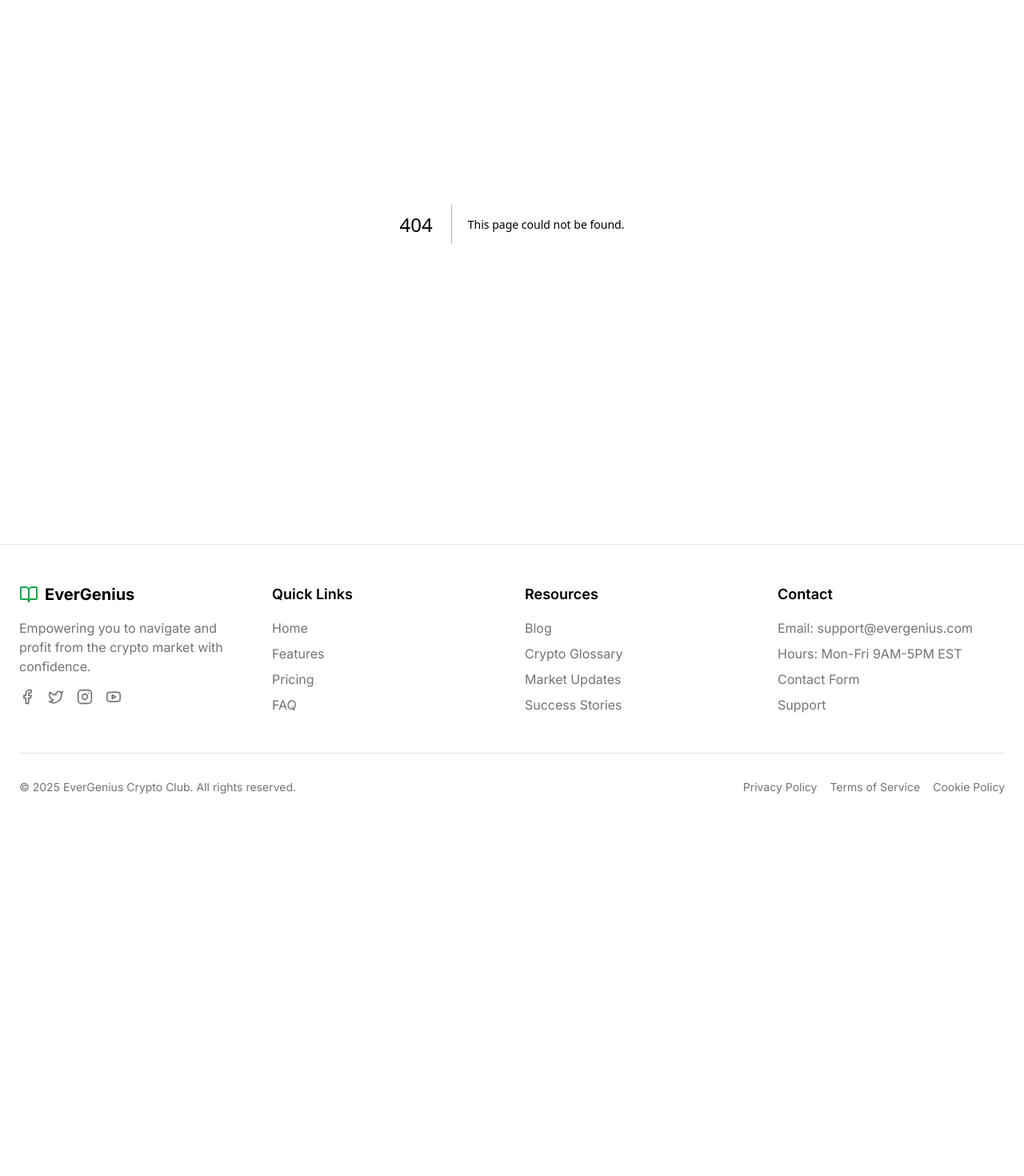
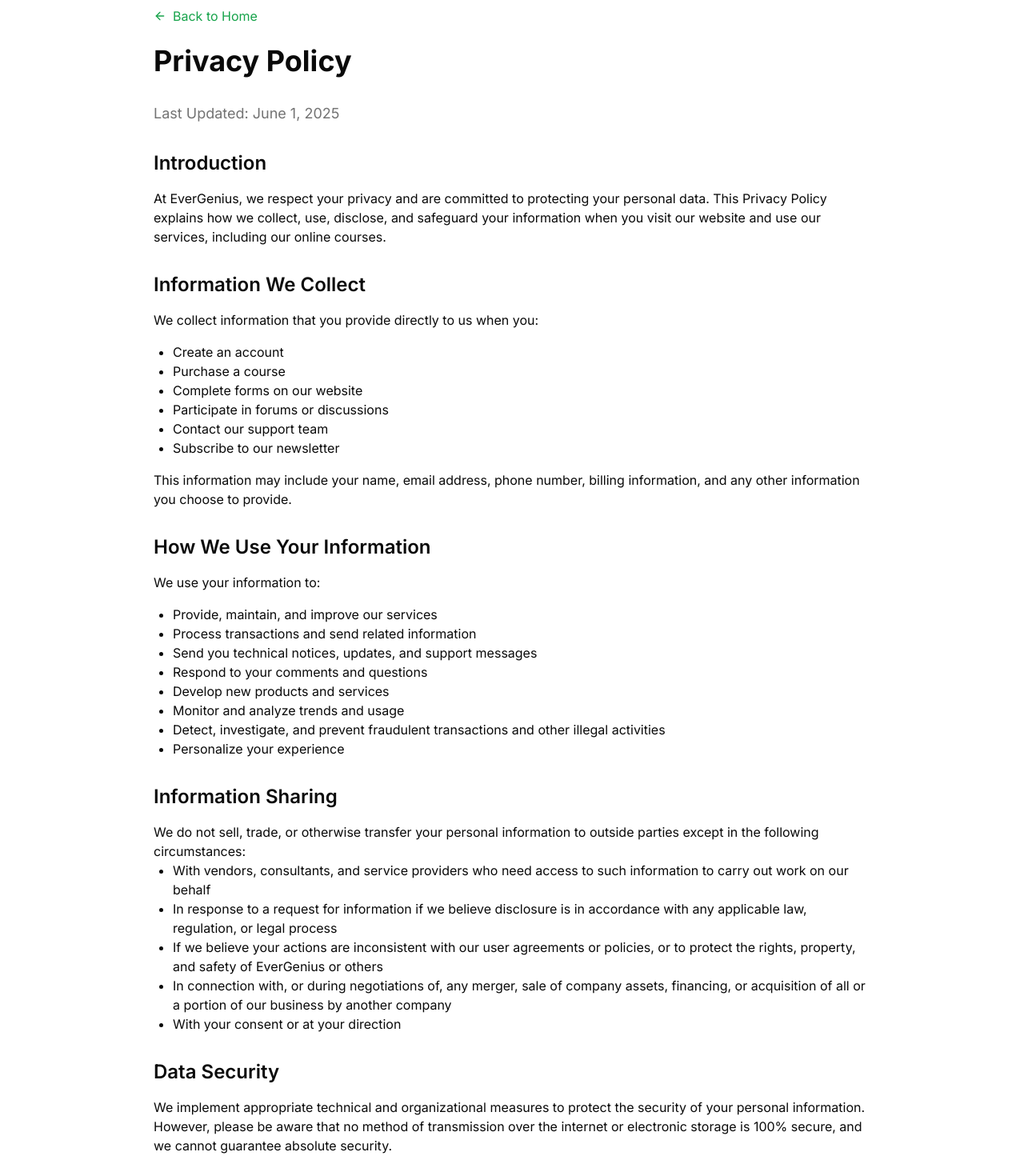
Before and after one commit to Jossyboydgenius/Evergenius, a Next.js app: page /privacy-policy in a window 1280 px wide. Before the commit this address had no page. Shown: the part 120-1590 px from the top of the page at 80% size. Before the commit the page ends 1162 px from the top, so only its background shows below. Built offline with nearby package versions, Linux system fonts and the light colour scheme.

Commit message:
add: create privacy policy page with comprehensive content and styling

```diff
--- /dev/null
+++ b/app/privacy-policy/page.tsx
@@ -0,0 +1,126 @@
+"use client";
+
+import Link from "next/link";
+import { ArrowLeft } from "lucide-react";
+
+export default function PrivacyPolicyPage() {
+  return (
+    <div className="container mx-auto px-4 py-12 md:py-20 pt-24 md:pt-32">
+      <div className="max-w-4xl mx-auto">
+        <Link href="/" className="inline-flex items-center text-green-600 hover:text-green-700 mb-6">
+          <ArrowLeft className="mr-2 h-4 w-4" />
+          Back to Home
+        </Link>
+
+        <h1 className="text-3xl md:text-4xl font-bold mb-8">Privacy Policy</h1>
+
+        <div className="prose prose-lg max-w-none">
+          <p className="text-lg text-muted-foreground mb-8">
+            Last Updated: June 1, 2025
+          </p>
+
+          <section className="mb-8">
+            <h2 className="text-2xl font-semibold mb-4">Introduction</h2>
+            <p>
+              At EverGenius, we respect your privacy and are committed to protecting your personal data.
+              This Privacy Policy explains how we collect, use, disclose, and safeguard your information when
+              you visit our website and use our services, including our online courses.
+            </p>
+          </section>
+
+          <section className="mb-8">
+            <h2 className="text-2xl font-semibold mb-4">Information We Collect</h2>
+            <p className="mb-4">
+              We collect information that you provide directly to us when you:
+            </p>
+            <ul className="list-disc pl-6 mb-4">
+              <li>Create an account</li>
+              <li>Purchase a course</li>
+              <li>Complete forms on our website</li>
+              <li>Participate in forums or discussions</li>
+              <li>Contact our support team</li>
+              <li>Subscribe to our newsletter</li>
+            </ul>
+            <p>
+              This information may include your name, email address, phone number, billing information,
+              and any other information you choose to provide.
+            </p>
+          </section>
+
+          <section className="mb-8">
+            <h2 className="text-2xl font-semibold mb-4">How We Use Your Information</h2>
+            <p className="mb-4">We use your information to:</p>
+            <ul className="list-disc pl-6">
+              <li>Provide, maintain, and improve our services</li>
+              <li>Process transactions and send related information</li>
+              <li>Send you technical notices, updates, and support messages</li>
+              <li>Respond to your comments and questions</li>
+              <li>Develop new products and services</li>
+              <li>Monitor and analyze trends and usage</li>
+              <li>Detect, investigate, and prevent fraudulent transactions and other illegal activities</li>
+              <li>Personalize your experience</li>
+            </ul>
+          </section>
+
+          <section className="mb-8">
+            <h2 className="text-2xl font-semibold mb-4">Information Sharing</h2>
+            <p>
+              We do not sell, trade, or otherwise transfer your personal information to outside parties
+              except in the following circumstances:
+            </p>
+            <ul className="list-disc pl-6">
+              <li>With vendors, consultants, and service providers who need access to such information to carry out work on our behalf</li>
+              <li>In response to a request for information if we believe disclosure is in accordance with any applicable law, regulation, or legal process</li>
+              <li>If we believe your actions are inconsistent with our user agreements or policies, or to protect the rights, property, and safety of EverGenius or others</li>
+              <li>In connection with, or during negotiations of, any merger, sale of company assets, financing, or acquisition of all or a portion of our business by another company</li>
+              <li>With your consent or at your direction</li>
+            </ul>
+          </section>
+
+          <section className="mb-8">
+            <h2 className="text-2xl font-semibold mb-4">Data Security</h2>
+            <p>
+              We implement appropriate technical and organizational measures to protect the security of your
+              personal information. However, please be aware that no method of transmission over the internet
+              or electronic storage is 100% secure, and we cannot guarantee absolute security.
+            </p>
+          </section>
+
+          <section className="mb-8">
+            <h2 className="text-2xl font-semibold mb-4">Your Rights</h2>
+            <p className="mb-4">
+              Depending on your location, you may have certain rights regarding your personal information, including:
+            </p>
+            <ul className="list-disc pl-6">
+              <li>The right to access personal information we hold about you</li>
+              <li>The right to request correction of inaccurate personal information</li>
+              <li>The right to request deletion of your personal information</li>
+              <li>The right to object to processing of your personal information</li>
+              <li>The right to data portability</li>
+              <li>The right to withdraw consent</li>
+            </ul>
+          </section>
+
+          <section className="mb-8">
+            <h2 className="text-2xl font-semibold mb-4">Changes to This Privacy Policy</h2>
+            <p>
+              We may update this Privacy Policy from time to time. We will notify you of any changes by
+              posting the new Privacy Policy on this page and updating the &quot;Last Updated&quot; date. You are
+              advised to review this Privacy Policy periodically for any changes.
+            </p>
+          </section>
+
+          <section>
+            <h2 className="text-2xl font-semibold mb-4">Contact Us</h2>
+            <p>
+              If you have any questions about this Privacy Policy, please contact us at:
+            </p>
+            <p className="mt-2">
+              <strong>Email:</strong> privacy@evergenius.com
+            </p>
+          </section>
+        </div>
+      </div>
+    </div>
+  );
+}
```
